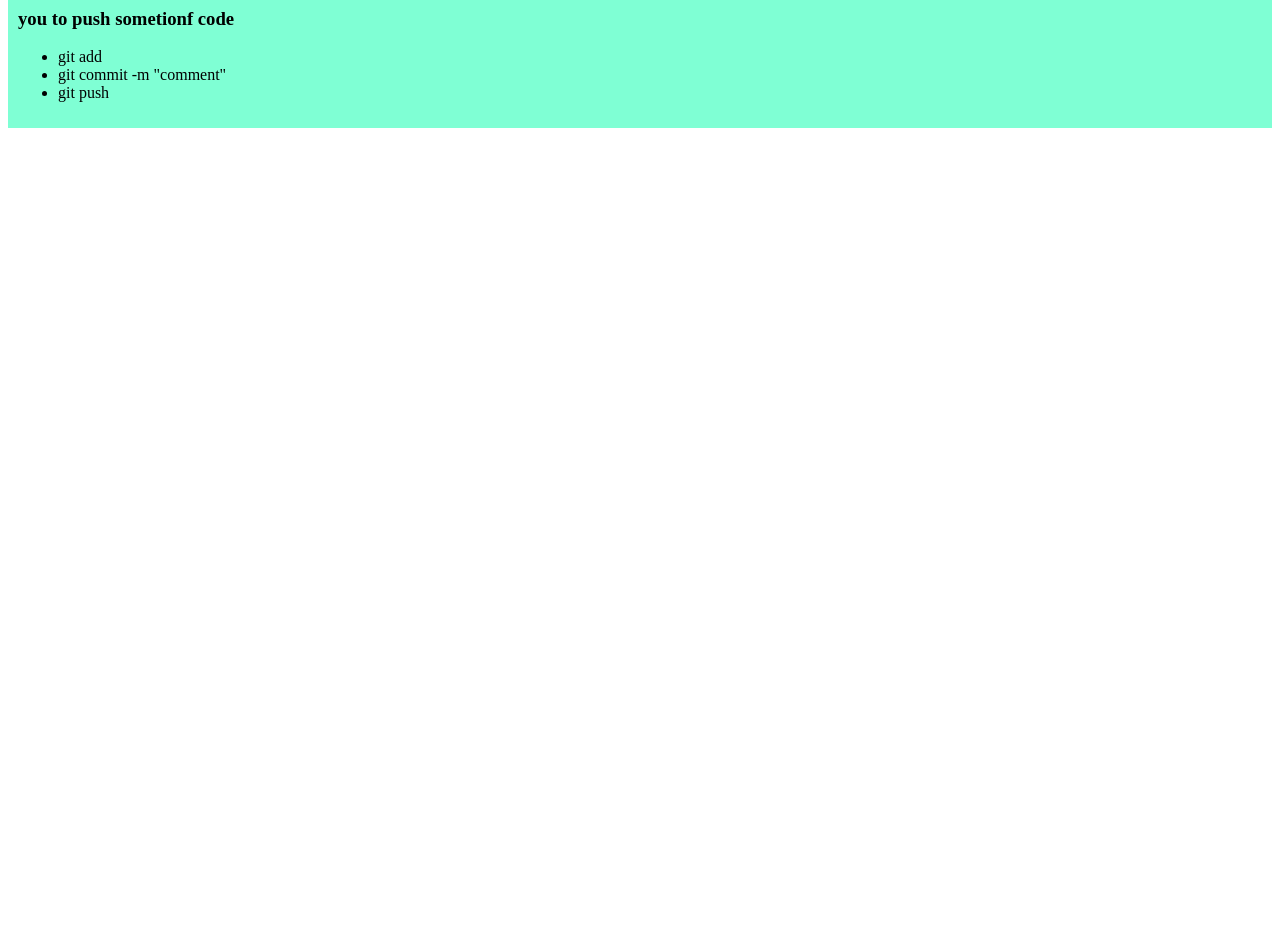
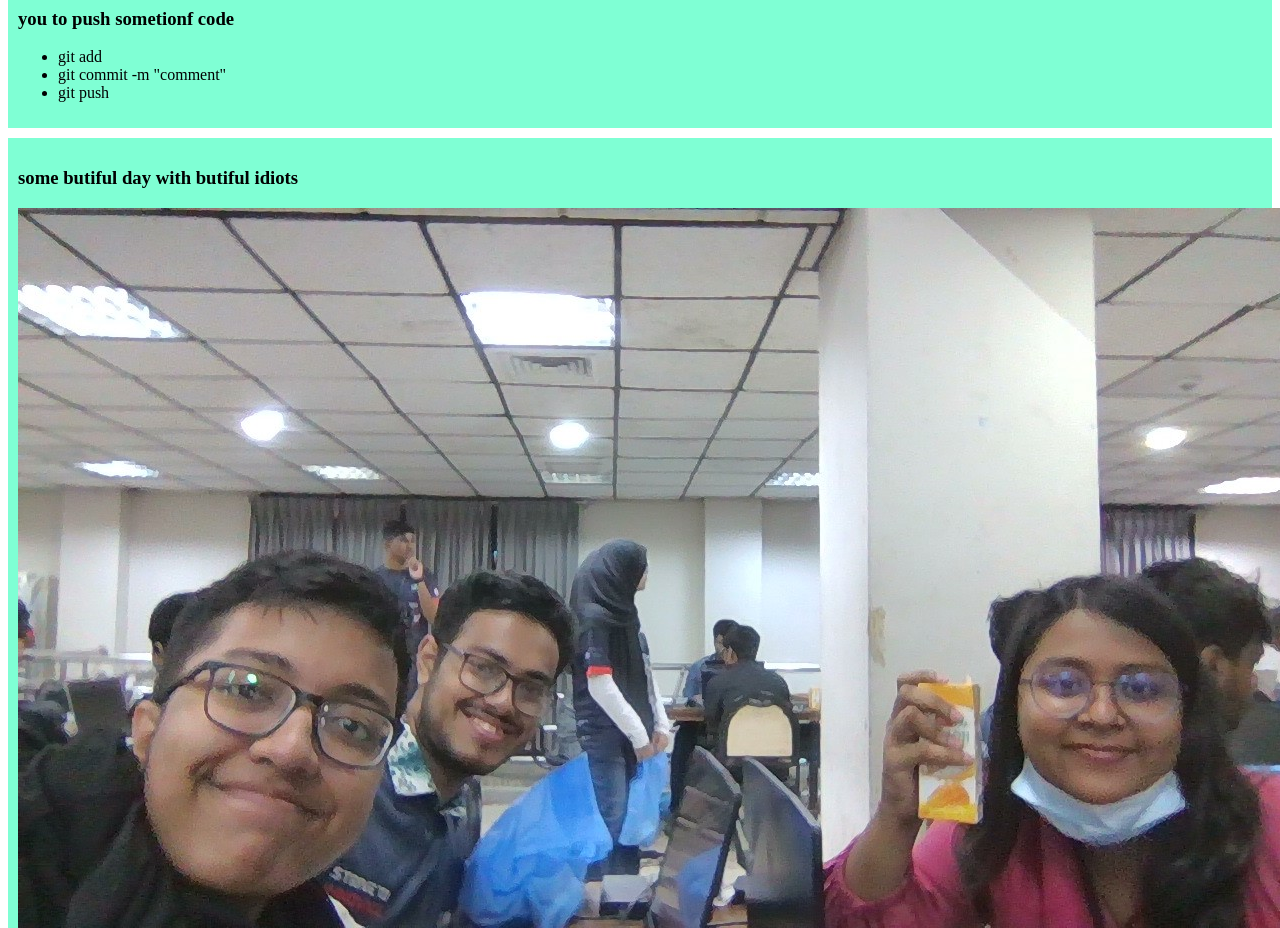
Before and after one commit to rafio1020/my-simple-website, a plain HTML site: page index.html in a window 1280 px wide. Shown: the part 320-1248 px from the top of the page. Before the commit the page ends 800 px from the top, so only its background shows below. Drawn offline with Linux system fonts and the light colour scheme.

Commit message:
sexy boys

```diff
--- a/index.html
+++ b/index.html
@@ -14,6 +14,7 @@
     <div>
         <h3>2nd blog</h3>
         <p>Lorem ipsum dolor sit amet consectetur adipisicing elit. Libero, quos dolorum. Similique cum cupiditate voluptatum, vel illum sed quam assumenda libero architecto rem quis dignissimos voluptas nobis magnam sequi fugit!</p>
+
     </div>
     <div>
         <h3>you to push sometionf code</h3>
@@ -23,5 +24,9 @@
             <li>git push</li>
         </ul>
     </div>
+    <div>
+        <h3>some butiful day with butiful idiots</h3>
+        <img src="idot.jpg.jpg">
+    </div>
 </body>
 </html>
```
Also changed, not shown: idot.jpg.jpg (added).
